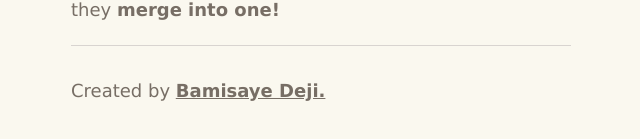
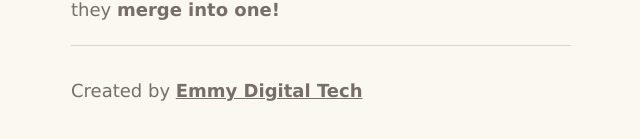
Before and after one commit to emmydigitaltech/2048-web-game, a plain HTML site: page index.html in a window 1280 px wide. Shown: the part 909-1048 px from the top of the page, without its empty margins (319-959 px from the left). Drawn offline with Linux system fonts and the light colour scheme.

Commit message:
Update index.html

```diff
--- a/index.html
+++ b/index.html
@@ -69,7 +69,7 @@
 
     <hr>
     <p>
-      Created by <a href="https://www.fiverr.com/bamisayedeji" target="_blank">Bamisaye Deji.</a>
+      Created by <a href="https://www.github.com/emmydigitaltech" target="_blank">Emmy Digital Tech</a>
     </p>
   </div>
 
```
